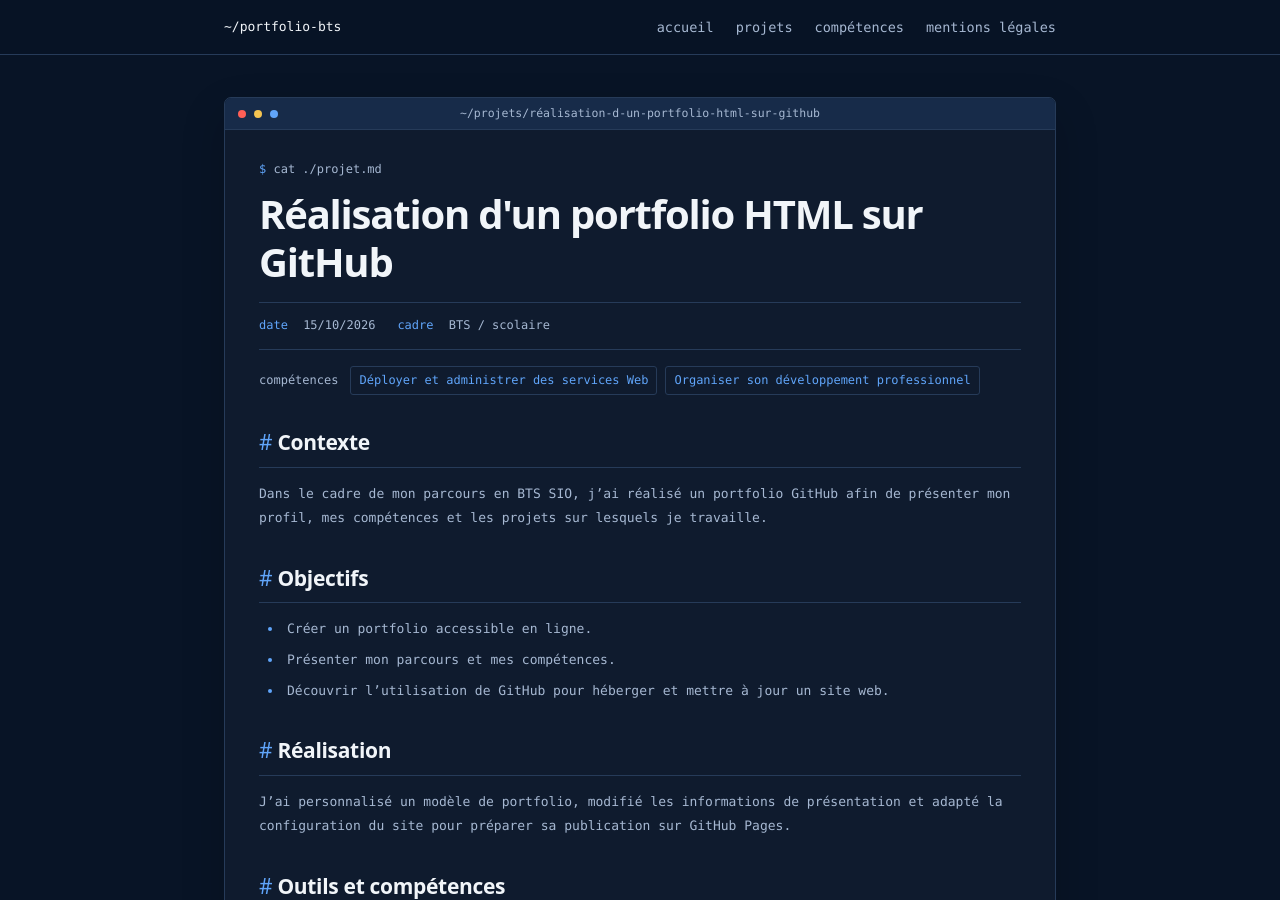
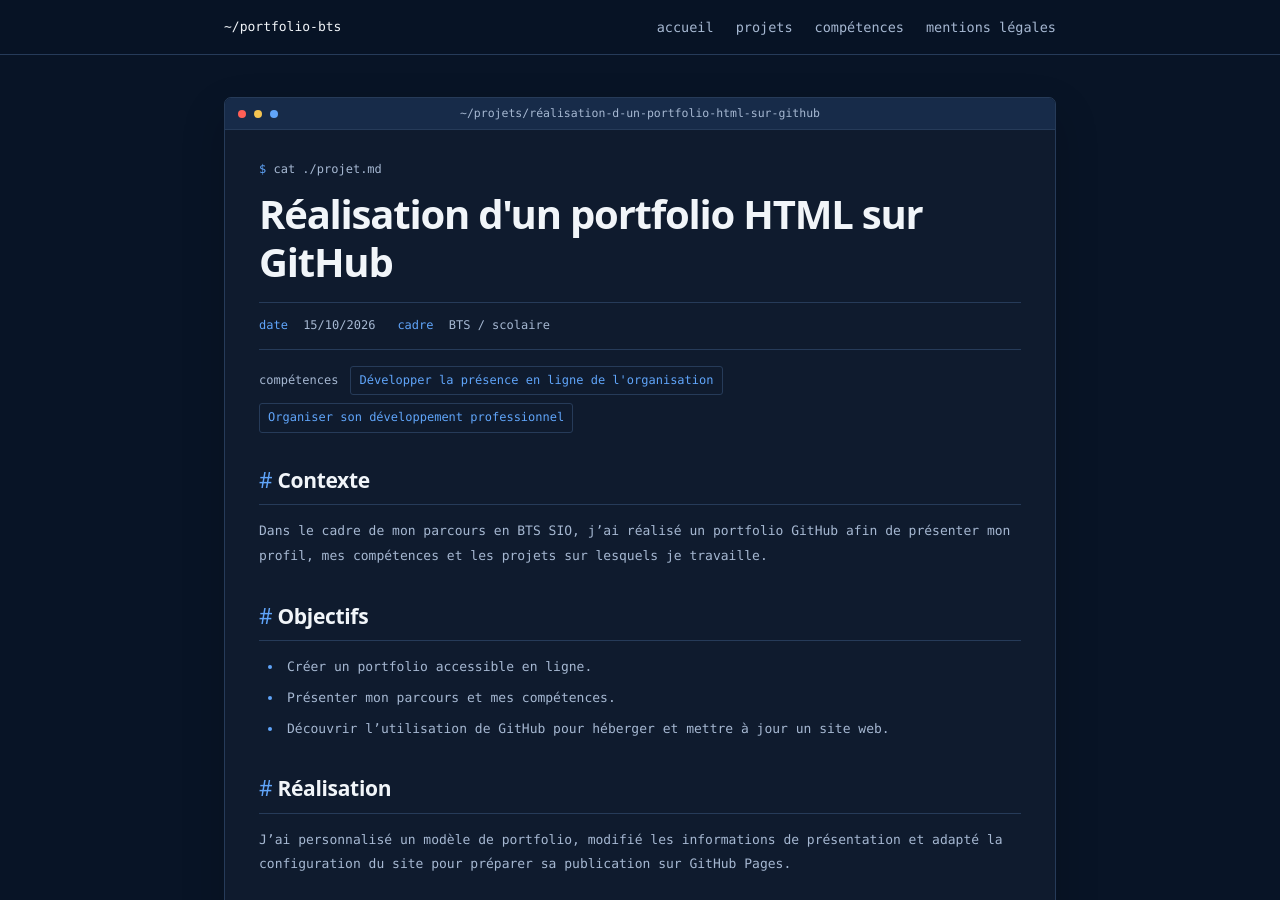
Before and after one commit to Noxioz/template_portfolio_bts, a Jekyll site: the page built from _projets/portfolio-github.md, in a window 1280 px wide and 900 px high. Built offline with Jekyll 4.4.1, drawn with Linux system fonts in a browser that asks for light colours.

Commit message:
Update libelle for several competences

```diff
--- a/_data/competences.yml
+++ b/_data/competences.yml
@@ -7,13 +7,13 @@
   libelle: "Répondre aux incidents et aux demandes d'assistance"
   description: "Diagnostiquer les problèmes informatiques et aider les utilisateurs à les résoudre."
 - code: c3
-  libelle: "Déployer et administrer des services Web"
+  libelle: "Développer la présence en ligne de l'organisation"
   description: "Comprendre l'hébergement Web, les serveurs et les services nécessaires pour rendre un site accessible."
 - code: c4
-  libelle: "Organiser et réaliser un projet informatique"
+  libelle: "Travailler en mode projet"
   description: "Définir un objectif, planifier les étapes, réaliser le travail et vérifier le résultat."
 - code: c5
-  libelle: "Mettre à disposition un service informatique"
+  libelle: "Mettre à disposition des utilisateurs un service informatique"
   description: "Installer, configurer et rendre opérationnels des services informatiques pour les utilisateurs."
 - code: c6
   libelle: "Organiser son développement professionnel"
```
